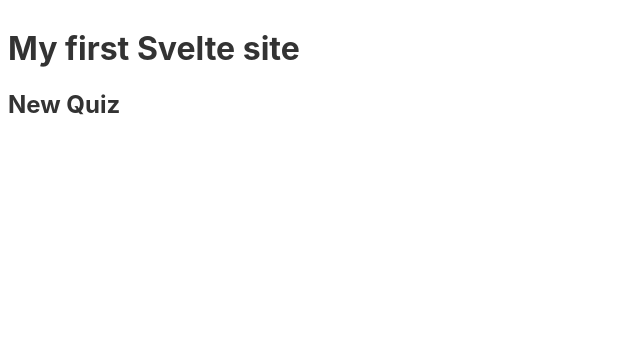
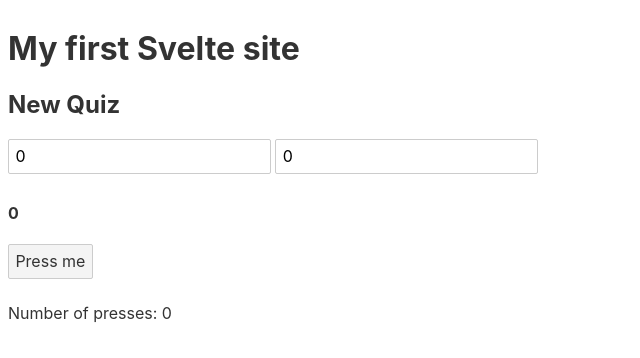
Before and after one commit to RhyG/svelte-quiz, a Svelte app: page / in a window 1280 px wide. Shown: the top 358 px of the page, without its empty margins (0-640 px from the left). Built offline with nearby package versions, Linux system fonts and the light colour scheme.

Commit message:
Inputs, binding and reactivity

```diff
--- a/src/Quiz.svelte
+++ b/src/Quiz.svelte
@@ -1,7 +1,24 @@
 <script>
     export let quizName = "Rhys Quiz";
+    let presses = 0;
+
+    // let title = ""
+    let a = 0;
+    let b = 0;
+
+    function onClick() {
+        presses += 1
+    }
 </script>
 
 <div>
     <h2>{quizName}</h2>
+    <!-- <h4>{title}</h4>
+    <input bind:value={title} type="text"> -->
+
+    <input type="number" bind:value={a}>
+    <input type="number" bind:value={b}>
+    <h4>{a + b}</h4>
+    <button on:click={onClick}>Press me</button>
+    <p>Number of presses: {presses}</p>
 </div>
```
